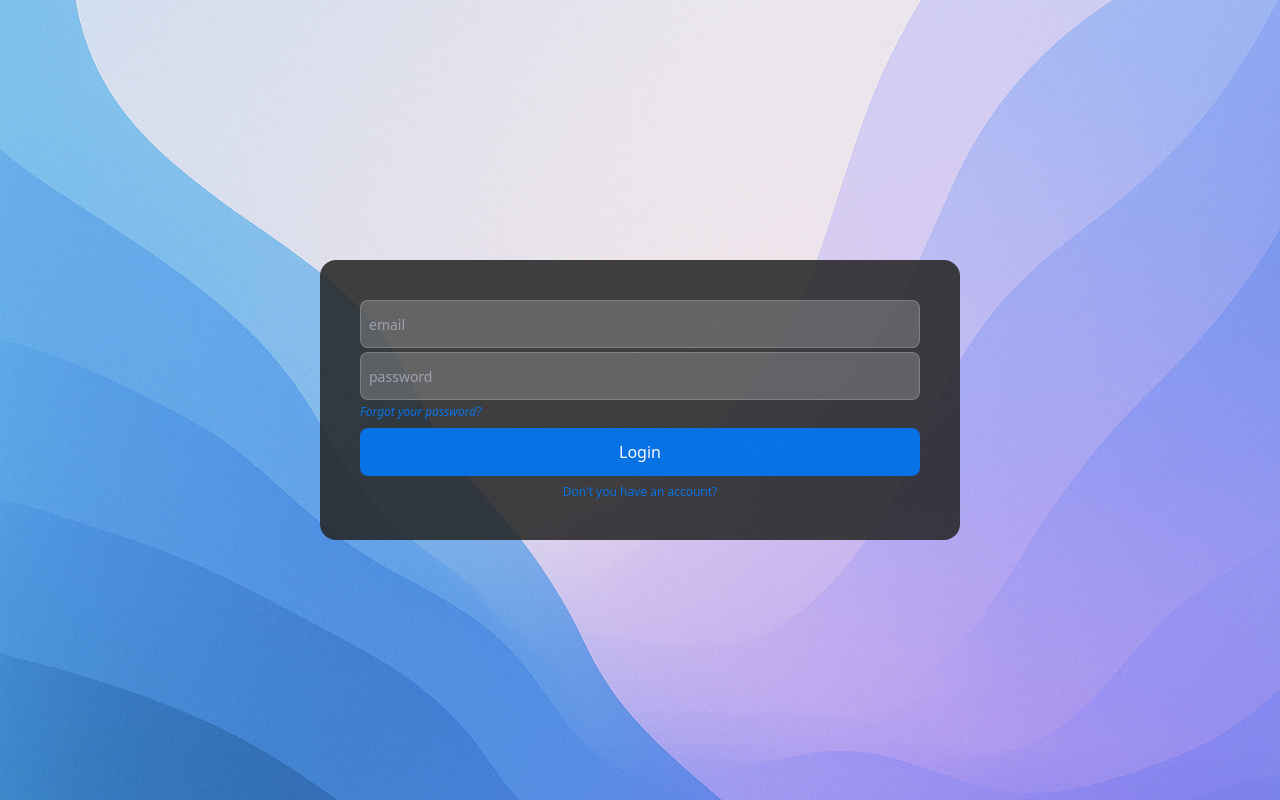
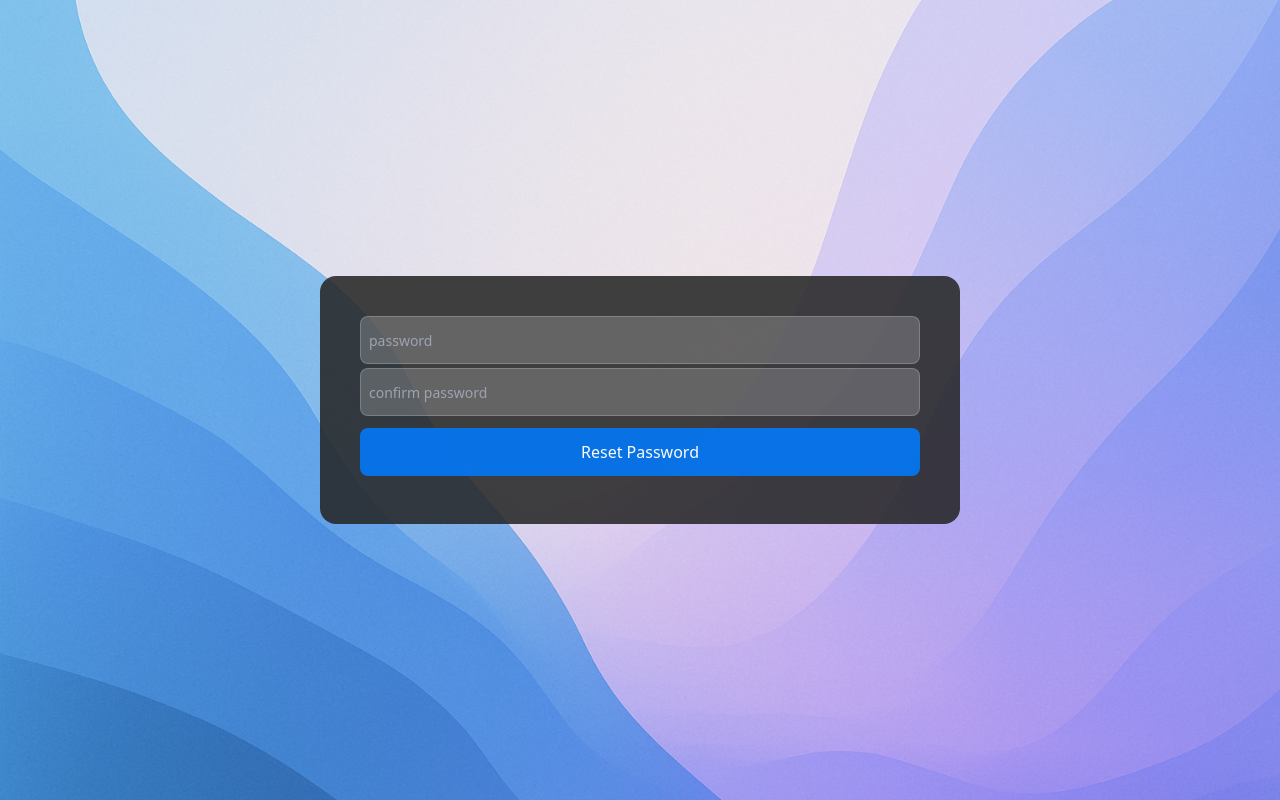
Before and after one commit to enesc54/chat-app, a React (Vite) app in the folder client/: page / in a window 1280 px wide. Built offline with nearby package versions, Linux system fonts and the light colour scheme.

Commit message:
feat(auth-ui): reset password page added

```diff
--- a/client/src/main.tsx
+++ b/client/src/main.tsx
@@ -6,9 +6,10 @@ import App from "./App.tsx";
 import Login from "./pages/authentication/Login.tsx";
 import Register from "./pages/authentication/Register.tsx";
 import ForgotPassword from "./pages/authentication/ForgotPassword.tsx";
+import ResetPassword from "./pages/authentication/ResetPassword.tsx";
 
 createRoot(document.getElementById("root")!).render(
     <StrictMode>
-        <Login />
+        <ResetPassword />
     </StrictMode>
 );
--- /dev/null
+++ b/client/src/pages/authentication/ResetPassword.tsx
@@ -0,0 +1,23 @@
+function ResetPassword() {
+    return (
+        <div className="bg-[url('/login_background.jpg')] bg-cover bg-center h-dvh w-full flex justify-center items-center">
+            <div className="w-4/5 sm:w-2/3 md:w-2/3 lg:w-1/2 xl:1/3 bg-[#252525dd] rounded-2xl p-10 flex flex-col justify-center items-center ">
+                <input
+                    className="h-8 sm:h-10 lg:h-12 w-full mb-1 rounded-lg border-[1px] border-[#ffffff33] focus:border-blue-200 focus:outline-none text-sm text-[#fafafa] px-2 bg-[#ffffff33]"
+                    placeholder="password"
+                    type="password"
+                />
+                <input
+                    className="h-8 sm:h-10 lg:h-12 w-full mb-1 rounded-lg border-[1px] border-[#ffffff33] focus:border-blue-200 focus:outline-none text-sm text-[#fafafa] px-2 bg-[#ffffff33]"
+                    placeholder="confirm password"
+                    type="password"
+                />
+                <button className="h-8 sm:h-10 lg:h-12 w-full bg-[#007BFFdd] hover:bg-[#0056b3dd] rounded-lg my-2 text-center text-[#fafafa] flex justify-center items-center">
+                    Reset Password
+                </button>
+            </div>
+        </div>
+    );
+}
+
+export default ResetPassword;
```
